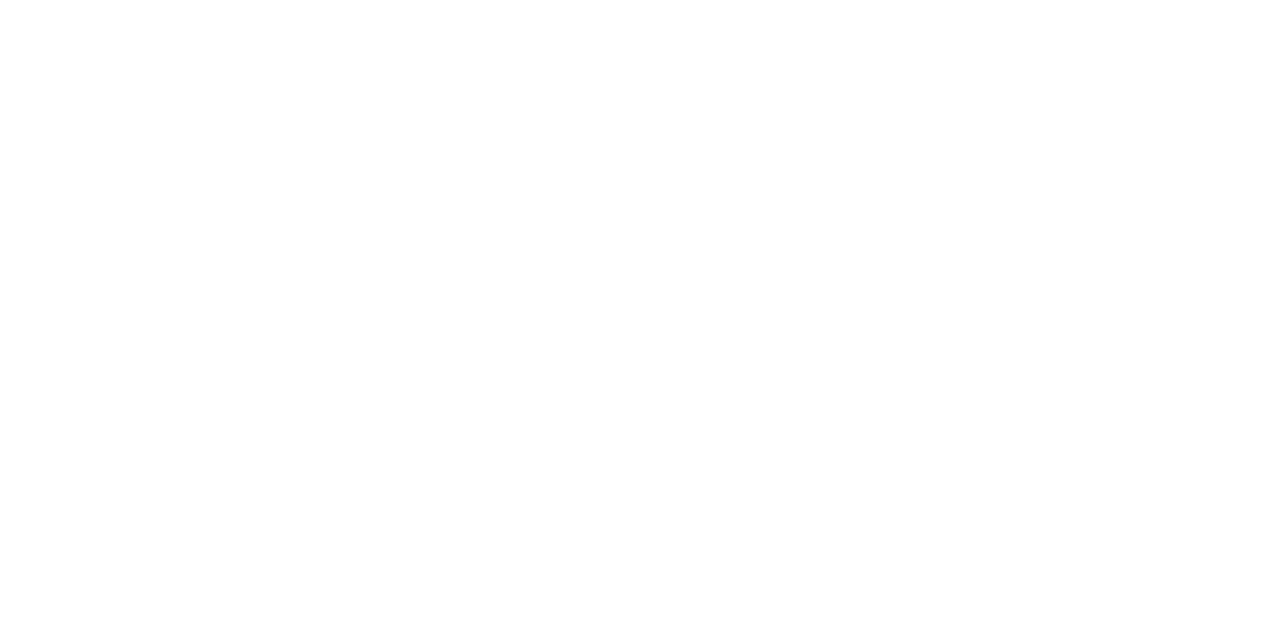
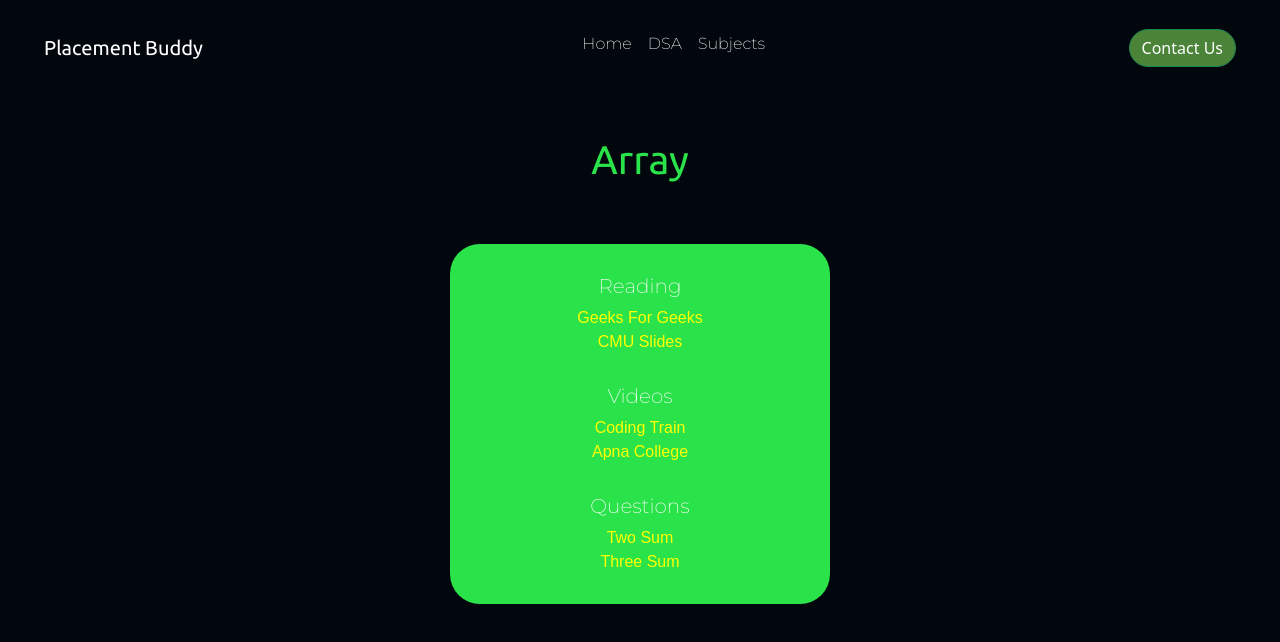
Before and after one commit to 2211shubham/Placement-Buddy, a plain HTML site: page Pages/arrays.html in a window 1280 px wide. Drawn offline with nearby package versions, Linux system fonts and the light colour scheme.

Commit message:
array page added

```diff
--- a/Pages/arrays.html
+++ b/Pages/arrays.html
@@ -0,0 +1,69 @@
+<!DOCTYPE html>
+<html lang="en">
+<head>
+    <meta charset="UTF-8">
+    <meta http-equiv="X-UA-Compatible" content="IE=edge">
+    <meta name="viewport" content="width=device-width, initial-scale=1.0">
+    <title>Array</title>
+    <link rel="stylesheet" href="styling.css">
+    <link rel="stylesheet" href="https://cdn.jsdelivr.net/npm/bootstrap-icons@1.5.0/font/bootstrap-icons.css">
+    <link href="https://cdn.jsdelivr.net/npm/bootstrap@5.0.2/dist/css/bootstrap.min.css" rel="stylesheet" integrity="sha384-EVSTQN3/azprG1Anm3QDgpJLIm9Nao0Yz1ztcQTwFspd3yD65VohhpuuCOmLASjC" crossorigin="anonymous">
+
+</head>
+<body>
+    <nav class="navbar navbar-expand-lg navbar-light">
+  <div class="container-fluid">
+    <a class="navbar-brand" href="#">Placement Buddy</a>
+    <button class="navbar-toggler" type="button" data-bs-toggle="collapse" data-bs-target="#navbarSupportedContent" aria-controls="navbarSupportedContent" aria-expanded="false" aria-label="Toggle navigation">
+      <span></span>
+      <span></span>
+      <span></span>
+    </button>
+    <div class="collapse navbar-collapse justify-content-between" id="navbarSupportedContent">
+      <ul class="navbar-nav ms-auto mb-4 mb-lg-2">
+        <li class="nav-item">
+          <a class="nav-link active" aria-current="page" href="#">Home</a>
+        </li>
+
+        <li class="nav-item">
+          <a class="nav-link" href="#">DSA</a>
+        </li>
+        <li class="nav-item">
+          <a class="nav-link" href="#">Subjects</a>
+        </li>
+
+
+      </ul>
+      <ul class="navbar-nav ms-auto">
+          <button class="btn btn-success">Contact Us</button>
+      </ul>
+    </div>
+  </div>
+</nav>
+
+
+    <div class="container topic-nam">
+        <h1>Array</h1>
+    </div>
+
+    <div class="container">
+        <div class="row">
+            <div class="col-md-4"></div>
+            <div class="col-md-4 content">
+                <h5 class="heading top">Reading</h5>
+                <a href="https://www.geeksforgeeks.org/introduction-to-arrays/">Geeks For Geeks</a>
+                <a href="https://www.cs.cmu.edu/~15122/handouts/03-arrays.pdf">CMU Slides</a>
+                <h5 class="heading top">Videos</h5>
+                <a href="https://www.youtube.com/watch?v=NptnmWvkbTw">Coding Train</a>
+                <a href="https://www.youtube.com/playlist?list=PLfqMhTWNBTe0b2nM6JHVCnAkhQRGiZMSJ">Apna College</a>
+                <h5 class="heading top">Questions</h5>
+                <a href="https://leetcode.com/problems/two-sum/">Two Sum</a>
+                <a  class ="last"href="https://leetcode.com/problems/3sum/">Three Sum</a>
+            </div>
+            <div class="col-md-4"></div>
+        </div>
+    </div>
+
+<script src="https://cdn.jsdelivr.net/npm/bootstrap@5.0.2/dist/js/bootstrap.bundle.min.js" integrity="sha384-MrcW6ZMFYlzcLA8Nl+NtUVF0sA7MsXsP1UyJoMp4YLEuNSfAP+JcXn/tWtIaxVXM" crossorigin="anonymous"></script>
+</body>
+</html>
--- /dev/null
+++ b/Pages/styling.css
@@ -0,0 +1,117 @@
+@import url('https://fonts.googleapis.com/css2?family=Montserrat:wght@200&display=swap');
+@import url('https://fonts.googleapis.com/css2?family=Ubuntu&display=swap');
+.navbar {
+	background-color: rgb(2, 7, 14) !important;
+	padding: 3rem 2rem;
+	height: 0rem;
+	min-height: 12vh;
+}
+ul {
+	list-style-type: none;
+}
+a {
+	color: white !important;
+	display: block;
+	font-family: "Montserrat", sans-serif;
+}
+.navbar .navbar-brand a {
+	padding: 1rem 0;
+	display: block;
+	text-decoration: none;
+}
+.navbar-collapse {
+	background: rgb(2, 7, 14);
+}
+.navbar-brand {
+	font-family: "Ubuntu";
+	color: white !important;
+}
+.navbar-toggler {
+	background: white !important;
+	border: none;
+	padding: 10px 6px;
+	outline: none;
+}
+.navbar-toggler span {
+	display: block;
+	width: 22px;
+	height: 2px;
+	border: 1px;
+	background: black;
+}
+.navbar-toggler span + span {
+	margin-top: 4px;
+	width: 18px;
+	margin-left: 4px;
+}
+
+.navbar-toggler span + span + span {
+	/* margin-left: 10px; */
+	width: 22px;
+}
+
+.navbar-expand-lg .navbar-nav .nav-link {
+	padding: 2rem 1.2rem;
+
+	position: relative;
+}
+
+.navbar-expand-lg .navbar-nav .nav-link:hover {
+	border-top: 4px solid rgb(42, 226, 73) !important;
+}
+
+.navbar-expand-lg .navbar-nav .nav-link.active {
+	color: rgb(42, 226, 73);
+}
+
+button {
+	padding: 9px 25px;
+	background-color: rgb(75 132 57) !important;
+	border: none;
+	border-radius: 50px !important;
+	cursor: pointer;
+	transition: all 0.3s ease 0s !important;
+}
+button:hover {
+	background-color: rgb(0, 73, 10) !important;
+}
+
+body {
+	background-color: rgb(2, 7, 14) !important;
+}
+.topic-nam h1 {
+	font-family: "Ubuntu";
+	text-align: center;
+	color: rgb(42, 226, 73);
+	margin-top: 40px;
+	margin-bottom: 60px;
+}
+
+.content {
+	background-color: rgb(42, 226, 73);
+	border-radius: 30px;
+}
+
+.content a {
+	display: block;
+	color: yellow !important;
+	text-decoration: none !important;
+	background-color: none !important;
+	text-align: left;
+	text-align: center;
+	font-family: 'Arial';
+}
+.heading {
+	font-family: "Montserrat", sans-serif;
+	font-weight: 500;
+	color: white !important;
+	text-decoration: none;
+	text-align: center;
+}
+
+.top {
+	margin-top: 30px;
+}
+.last {
+	margin-bottom: 30px;
+}
--- a/styles.css
+++ b/styles.css
@@ -1,9 +1,68 @@
 @import url('https://fonts.googleapis.com/css2?family=Montserrat:wght@200&display=swap');
+@import url('https://fonts.googleapis.com/css2?family=Ubuntu&display=swap');
 
 * {
 	box-sizing: border-box;
 	margin: 0;
 	padding: 0;
+}
+.navbar {
+	background-color: rgb(2, 7, 14) !important;
+	padding: 3rem 2rem;
+	height: 0rem;
+	min-height: 12vh;
+}
+ul {
+	list-style-type: none;
+}
+.navbar .navbar-brand a {
+	padding: 1rem 0;
+	display: block;
+	text-decoration: none;
+}
+.navbar-collapse {
+	background: rgb(2, 7, 14);
+}
+.navbar-brand {
+	font-family: "Ubuntu";
+	color: white !important;
+}
+.navbar-toggler {
+	background: white !important;
+	border: none;
+	padding: 10px 6px;
+	outline: none;
+}
+.navbar-toggler span {
+	display: block;
+	width: 22px;
+	height: 2px;
+	border: 1px;
+	background: black;
+}
+.navbar-toggler span + span {
+	margin-top: 4px;
+	width: 18px;
+	margin-left: 4px;
+}
+
+.navbar-toggler span + span + span {
+	/* margin-left: 10px; */
+	width: 22px;
+}
+
+.navbar-expand-lg .navbar-nav .nav-link {
+	padding: 2rem 1.2rem;
+
+	position: relative;
+}
+
+.navbar-expand-lg .navbar-nav .nav-link:hover {
+	border-top: 4px solid rgb(42, 226, 73) !important;
+}
+
+.navbar-expand-lg .navbar-nav .nav-link.active {
+	color: rgb(42, 226, 73);
 }
 body {
 	background-color: rgb(2, 7, 14) !important;
@@ -88,11 +147,12 @@ button:hover {
 .card_inner:hover {
 	background-color: rgb(0, 73, 10);
 }
-.btn {
+.card_wrap .btn {
 	background-color: black !important;
 	margin-top: 100px;
 	margin-left: 47px;
 }
+
 .btn:hover {
 	background-color: rgb(53, 58, 54) !important;
 }
```
Also changed, not shown: index.html (+35 -14 lines), logo.png.
